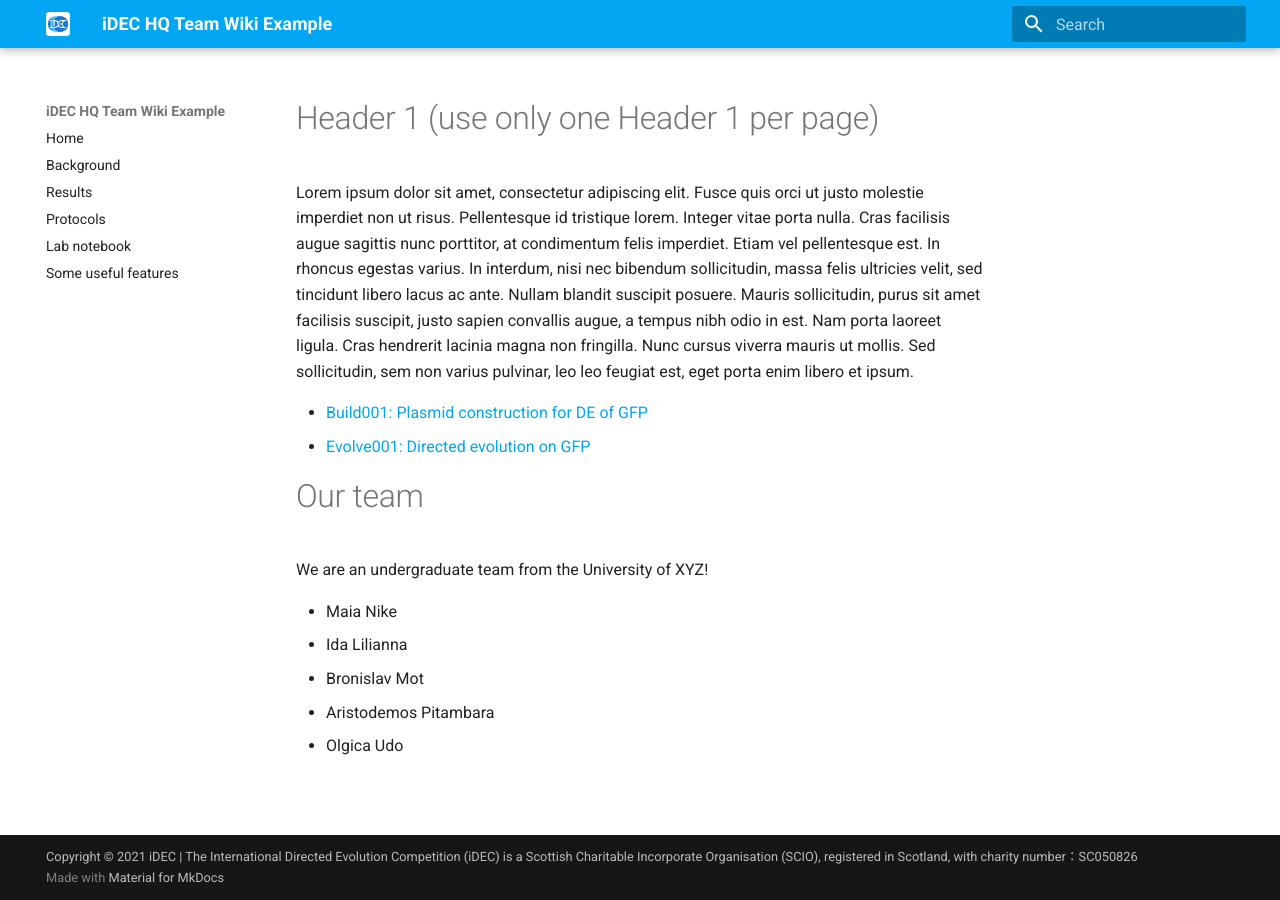
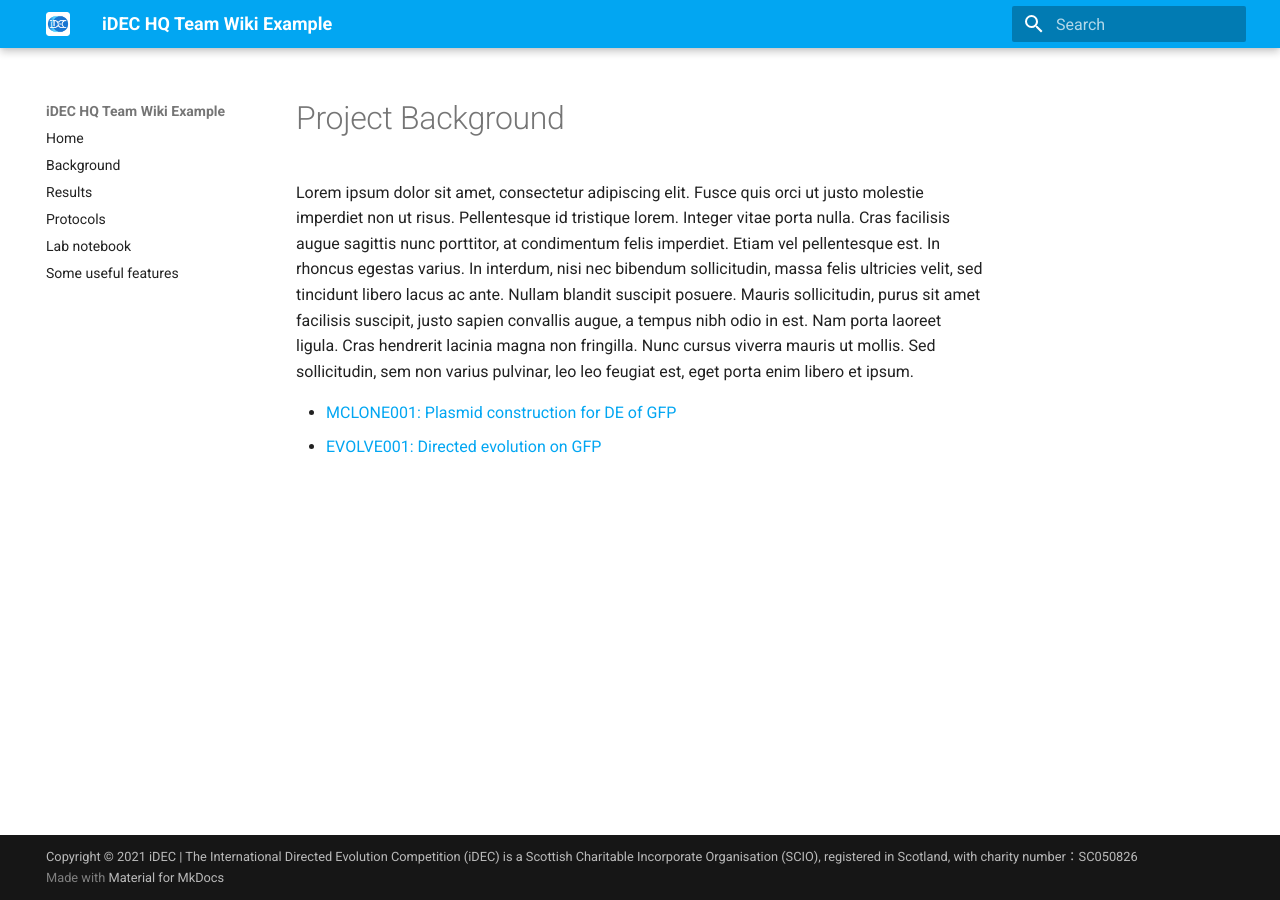
Before and after one commit to tyhho/team-wiki, an MkDocs documentation site: the page built from docs/source_text.md, in a window 1280 px wide. Built offline with MkDocs 1.6.1 and Material for MkDocs 9.7.7, drawn with Linux system fonts in a browser that asks for light colours; comment, search, counter and statistics services are not loaded.

Commit message:
Update content to match tutorial start state

```diff
--- a/docs/source_text.md
+++ b/docs/source_text.md
@@ -1,16 +1,7 @@
-# Header 1 (use only one Header 1 per page)
+# Project Background
 
 Lorem ipsum dolor sit amet, consectetur adipiscing elit. Fusce quis orci ut justo molestie imperdiet non ut risus. Pellentesque id tristique lorem. Integer vitae porta nulla. Cras facilisis augue sagittis nunc porttitor, at condimentum felis imperdiet. Etiam vel pellentesque est. In rhoncus egestas varius. In interdum, nisi nec bibendum sollicitudin, massa felis ultricies velit, sed tincidunt libero lacus ac ante. Nullam blandit suscipit posuere. Mauris sollicitudin, purus sit amet facilisis suscipit, justo sapien convallis augue, a tempus nibh odio in est. Nam porta laoreet ligula. Cras hendrerit lacinia magna non fringilla. Nunc cursus viverra mauris ut mollis. Sed sollicitudin, sem non varius pulvinar, leo leo feugiat est, eget porta enim libero et ipsum.
 
-- [Build001: Plasmid construction for DE of GFP](./notebooks/Build001.pdf){:target="\_blank"}
-- [Evolve001: Directed evolution on GFP](./notebooks/Evolve001.pdf){:target="\_blank"}
 
-# Our team
-
-We are an undergraduate team from the University of XYZ!
-
-- Maia Nike
-- Ida Lilianna
-- Bronislav Mot
-- Aristodemos Pitambara
-- Olgica Udo
+- [MCLONE001: Plasmid construction for DE of GFP](../notebooks/MCLONE001.pdf){: target="_blank" }
+- [EVOLVE001: Directed evolution on GFP](../notebooks/EVOLVE001.pdf){: target="_blank" }
```
Also changed, not shown: docs/documentation/protocols.md (added, +1 -0 lines), docs/protocols.md (deleted, +0 -1 lines), docs/about.md (added), 3 other files.
